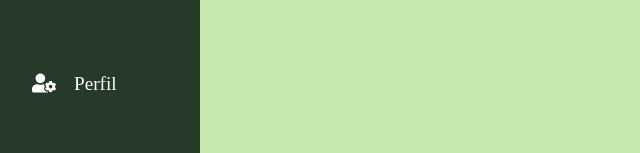
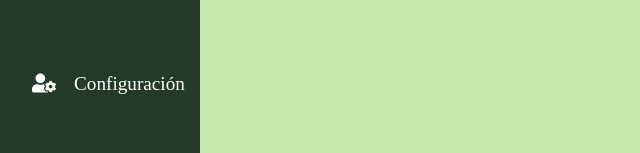
Before and after one commit to AshkoreDev/one-chance, a React (Vite) app: page / in a window 1280 px wide. Both pictures are taken after a click on the icon 39 px from the left and 27 px from the top of the page. Shown: the part 567-720 px from the top of the page, without its empty margins (0-640 px from the left). Built offline with nearby package versions, Linux system fonts and the light colour scheme.

Commit message:
Fixed menu bar

```diff
--- a/src/App.jsx
+++ b/src/App.jsx
@@ -16,10 +16,10 @@ function App() {
       	<Route path="/" component={Home}/>
       	<Route path="/pets" component={Pets}/>
       	<Route path="/adopters" component={Adopters}/>
-      	{<Route path="/employees" component={Employees}/>}
-      	{/*<Route path="/users" component={'users'}/>*/}
-      	{/*<Route path="/profile" component={'profile'}/>*/}
-      	{/*<Route path="/:rest*" component={'ErrorPage'}/>}}*/}
+      	<Route path="/employees" component={Employees}/>
+      	{/*<Route path="/users" component={Users}/>*/}
+      	{/*<Route path="/profile" component={Settings}/>*/}
+      	{/*<Route path="/:rest*" component={ErrorPage}/>*/}
       </Switch>
     </>
 
--- a/src/components/menuBar/MenuBar.jsx
+++ b/src/components/menuBar/MenuBar.jsx
@@ -68,44 +68,12 @@ function MenuBar() {
           <span>Usuarios</span>
         </li>
 
-        {/*<li>
-          <Link to="#">
-            <span>  </span>
-            <p>Roles</p>
+        <li>
+          <Link to="/settings">
+            <span> <FaUserCog/> </span>
+            <p>Configuración</p>
           </Link>
-          <span>Roles</span>
-        </li>
-
-        <li>
-          <Link to="#">
-            <span>   </span>
-            <p>Especies</p>
-          </Link>
-          <span>Especies</span>
-        </li>
-
-        <li>
-          <Link to="#">
-            <span>   </span>
-            <p>Razas</p>
-          </Link>
-          <span>Razas</span>
-        </li>
-
-        <li>
-          <Link to="#">
-            <span></span>
-            <p>Estatus</p>
-          </Link>
-          <span>Estatus</span>
-        </li>
-      */}
-        <li>
-          <Link to="profile">
-            <span> <FaUserCog/> </span>
-            <p>Perfil</p>
-          </Link>
-          <span>Perfil</span>
+          <span>Configuración</span>
         </li>
 
         <li>
```
